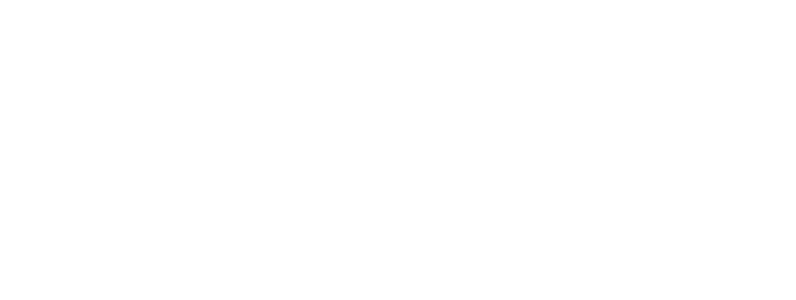
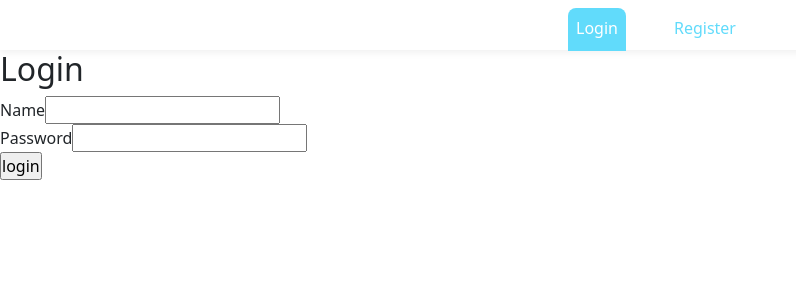
Before and after one commit to ProgramistycznySwir/Szkieletory-django-projekt, a React (Create React App) app in the folder edisc_frontend/: page /login in a window 1280 px wide. Shown: the top 300 px of the page, without its empty margins (0-796 px from the left). Built offline with nearby package versions, Linux system fonts and the light colour scheme.

Commit message:
private routes work!

```diff
--- a/edisc_frontend/src/App.js
+++ b/edisc_frontend/src/App.js
@@ -2,6 +2,8 @@
 import {BrowserRouter as Router, Route, Switch} from 'react-router-dom';
 import Home from './components/Home';
 import MyFiles from './components/MyFiles';
+import PrivateRoute from './utils/PrivateRoute'
+import LoginScreen from './components/login_screen/LoginScreen';
 
 
 function App() {
@@ -9,12 +11,15 @@
     <Router>
       <div className="App">
         <Switch>
-           <Route exact path="/">
+          <Route exact path="/login">
+            <LoginScreen></LoginScreen>
+          </Route>
+           <PrivateRoute exact path="/">
             <Home></Home>
-          </Route>
-          <Route exact path="/my_files">
+          </PrivateRoute>
+          <PrivateRoute exact path="/my_files">
             <MyFiles></MyFiles>
-          </Route>
+          </PrivateRoute>
         </Switch>
       </div>
     </Router>
--- a/edisc_frontend/src/components/Home.js
+++ b/edisc_frontend/src/components/Home.js
@@ -5,51 +5,12 @@
 import Navbar from './Navbar'
 
 const Home = () => {
-
-  const [active, setActive] = useState("Login")
-  const [user, setUser] = useState({username:"", email: ""})
-  const [error, setError] = useState("")
-
-  const Login = (details) => {
-    console.log(details)
-  }
-
-  const Logout = () => {
-    console.log("Logout")
-  }
-
-
   return (
     <div>
-      {(user.email !=="") ? (
-        <div>
-          <Navbar></Navbar>
-          <h2>Welcome {user.username}</h2>
-        </div>
-      ):
-      (
-      <div>
-        <div className="navbar">
-          <nav className="navbar_links">
-            <ul>
-              <li>
-                <button className={active === "Login" ? 'link_clicked':'link'} onClick = {() => setActive("Login")}>Login</button>
-              </li>
-              <li>
-                <button className={active === "Register" ? 'link_clicked':'link'} onClick = {() => setActive("Register")}>Register</button>
-              </li>
-            </ul>
-          </nav>
-        </div>
-        <div>
-          <div>
-            {active === "Login" && <LogIn Login={Login} error={error}></LogIn>}
-            {active === "Register" && <Register></Register>}
-          </div>
-        </div>
-      </div>
-      )}
+      <Navbar></Navbar>
+      <h2>Welcome to the home page</h2>
     </div>
+
   )
 }
 
--- a/edisc_frontend/src/components/login_screen/LogIn.js
+++ b/edisc_frontend/src/components/login_screen/LogIn.js
@@ -2,8 +2,16 @@
 import Axios from "axios";
 
 const LogIn = ({Login, error}) => {
+
+  const [details, setDetails] = useState({name: "", email: "", password: ""});
+
+  const submitHandler = (e) => {
+    e.preventDeafult()
+    Login(details)
+  }
+
   return (
-    <form>
+    <form onSubmit={submitHandler}>
       <div className="form-inner">
         <h2>Login</h2>
         {/*Error*/}
--- /dev/null
+++ b/edisc_frontend/src/components/login_screen/LoginScreen.js
@@ -0,0 +1,44 @@
+import React, {useState, useEffect} from 'react'
+import Axios from "axios";
+import LogIn from './LogIn';
+import Register from './Register'
+
+const LoginScreen = () => {
+  const [active, setActive] = useState("Login")
+  const [user, setUser] = useState({username:"", email: ""})
+  const [error, setError] = useState("")
+
+  const Login = (details) => {
+    console.log(details)
+  }
+
+  const Logout = () => {
+    console.log("Logout")
+  }
+
+
+  return (
+    <div>
+    <div className="navbar">
+        <nav className="navbar_links">
+        <ul>
+            <li>
+            <button className={active === "Login" ? 'link_clicked':'link'} onClick = {() => setActive("Login")}>Login</button>
+            </li>
+            <li>
+            <button className={active === "Register" ? 'link_clicked':'link'} onClick = {() => setActive("Register")}>Register</button>
+            </li>
+        </ul>
+        </nav>
+    </div>
+    <div>
+        <div>
+        {active === "Login" && <LogIn Login={Login} error={error}></LogIn>}
+        {active === "Register" && <Register></Register>}
+        </div>
+    </div>
+    </div>
+  )
+}
+
+export default LoginScreen
--- /dev/null
+++ b/edisc_frontend/src/utils/PrivateRoute.js
@@ -0,0 +1,13 @@
+import {Route, Redirect} from 'react-router-dom'
+import React from 'react'
+
+const PrivateRoute = ({children, ...rest}) => {
+
+  const authenticated = false
+
+  return (
+    <Route{...rest}>{!authenticated ? <Redirect to="/login"></Redirect> : children}</Route>
+  )
+}
+
+export default PrivateRoute
```
